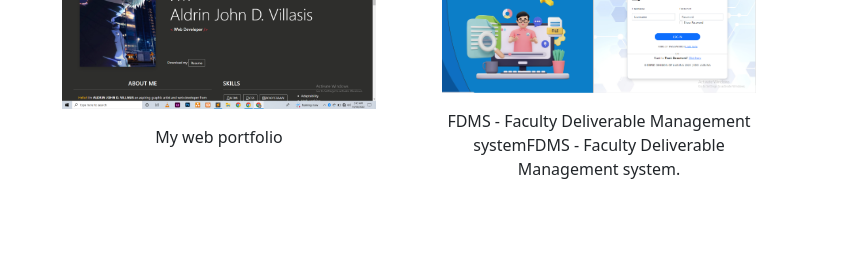
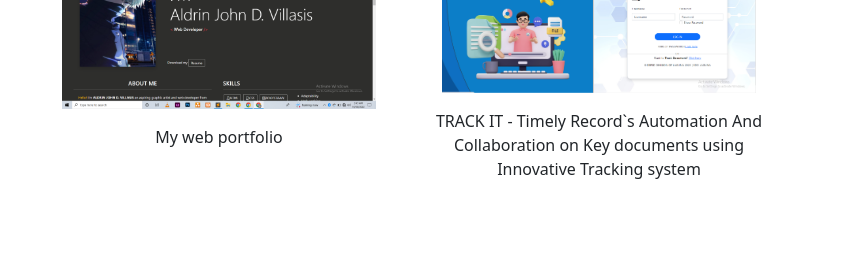
Before and after one commit to frea-ker/myPortfolio, a website: page projects.html in a window 1280 px wide. Shown: the part 279-544 px from the top of the page, 421-1280 px from the left. Drawn offline with nearby package versions, Linux system fonts and the light colour scheme.

Commit message:
update TRACK IT caption in projects.html

```diff
--- a/projects.html
+++ b/projects.html
@@ -137,7 +137,7 @@
               <div class="imageProjectLocalCode column">
               <div>
                 <figure><img src="images/depEdtrackIt.png" width="90%" /></figure>
-                <span>FDMS - Faculty Deliverable Management systemFDMS - Faculty Deliverable Management system.</span>
+                <span>TRACK IT - Timely Record`s Automation And Collaboration on Key documents using Innovative Tracking system</span>
               </div>
             </div>
           </div>
```
